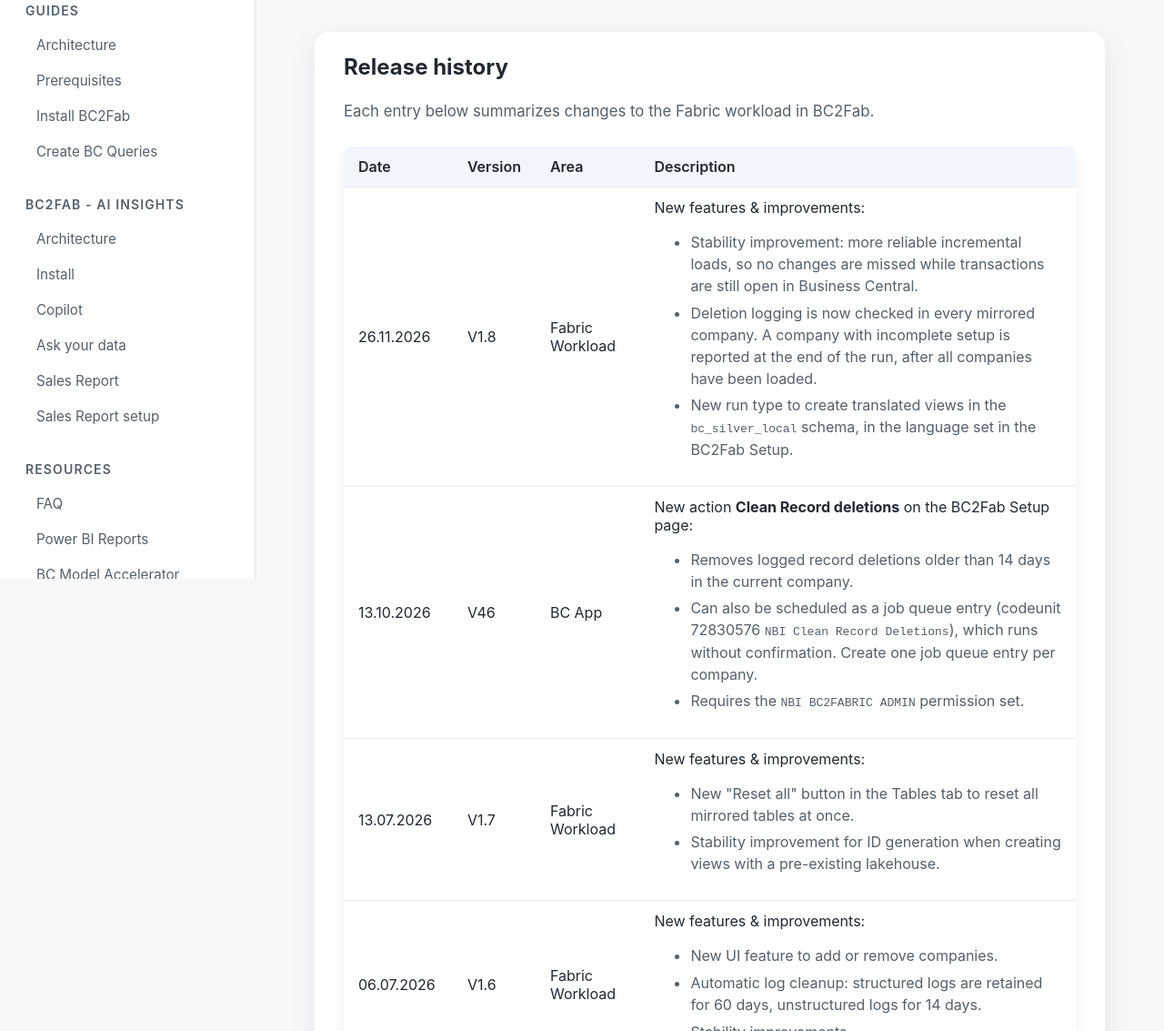
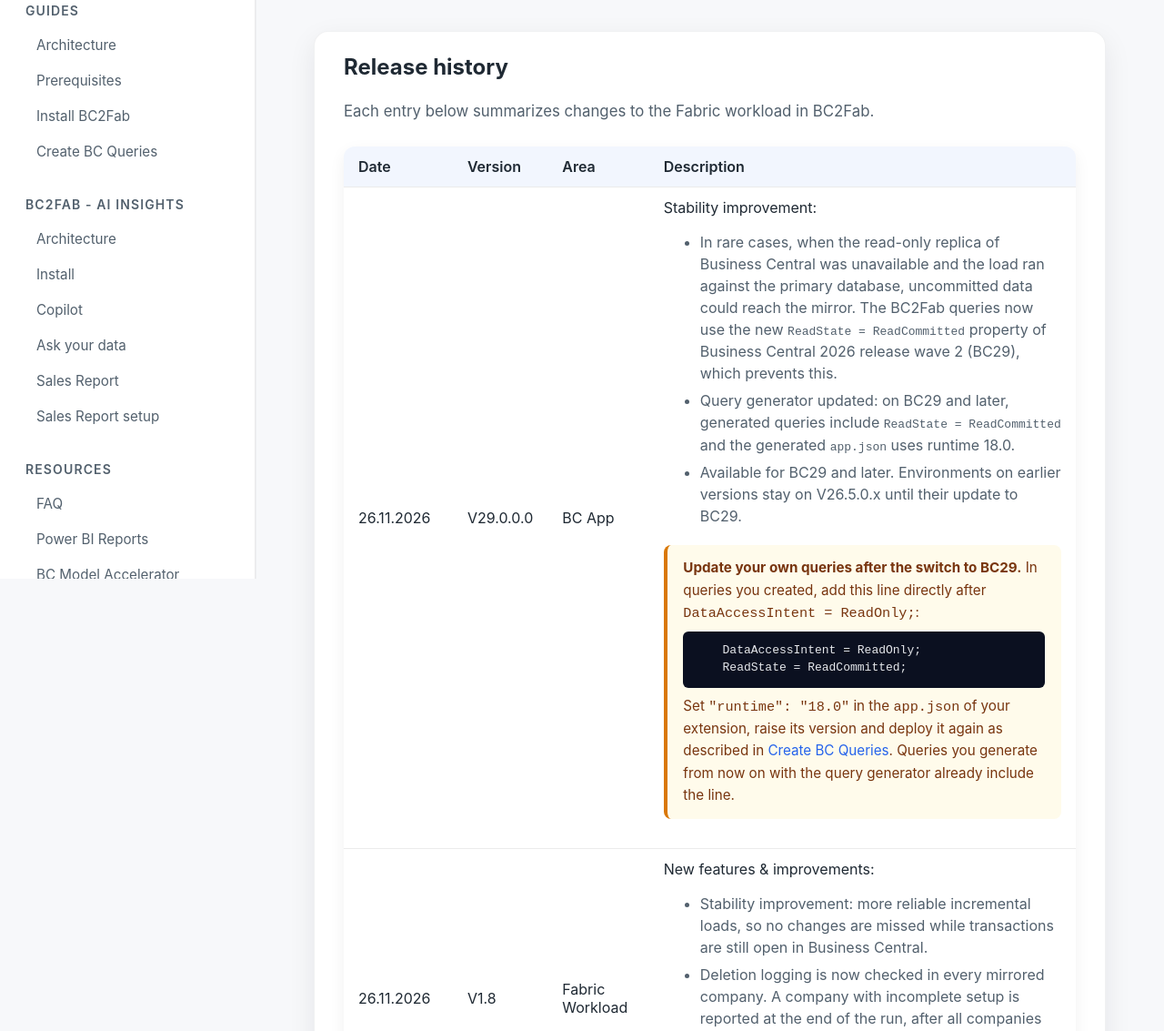
Before and after one commit to navida-Informationssysteme/bc2fabric.github.io, a plain HTML site: page guides/changelog.html in a window 1280 px wide. Shown: the part 220-1353 px from the top of the page at 91% size. Drawn offline with Linux system fonts and the light colour scheme.

Commit message:
changelog: add BC App V29.0.0.0, now live in AppSource
This reverts commit 610ac5a.

Co-Authored-By: Claude Opus 5.5 <noreply@anthropic.com>

```diff
--- a/guides/changelog.html
+++ b/guides/changelog.html
@@ -149,6 +149,41 @@
               </tr>
             </thead>
             <tbody>
+              <tr>
+                <td>26.11.2026</td>
+                <td>V29.0.0.0</td>
+                <td>BC App</td>
+                <td>
+                  Stability improvement:
+                  <ul>
+                    <li>
+                      In rare cases, when the read-only replica of Business Central was unavailable and
+                      the load ran against the primary database, uncommitted data could reach the mirror.
+                      The BC2Fab queries now use the new <code>ReadState = ReadCommitted</code> property
+                      of Business Central 2026 release wave 2 (BC29), which prevents this.
+                    </li>
+                    <li>
+                      Query generator updated: on BC29 and later, generated queries include
+                      <code>ReadState = ReadCommitted</code> and the generated <code>app.json</code> uses
+                      runtime 18.0.
+                    </li>
+                    <li>
+                      Available for BC29 and later. Environments on earlier versions stay on V26.5.0.x
+                      until their update to BC29.
+                    </li>                  </ul>
+                  <div class="callout callout-warning">
+                    <strong>Update your own queries after the switch to BC29.</strong>
+                    In queries you created, add this line directly after
+                    <code>DataAccessIntent = ReadOnly;</code>:
+                    <pre class="code-pre"><code>    DataAccessIntent = ReadOnly;
+    ReadState = ReadCommitted;</code></pre>
+                    Set <code>"runtime": "18.0"</code> in the <code>app.json</code> of your extension,
+                    raise its version and deploy it again as described in
+                    <a href="create-bc-queries.html">Create BC Queries</a>. Queries you generate from
+                    now on with the query generator already include the line.
+                  </div>
+                </td>
+              </tr>
               <tr>
                 <td>26.11.2026</td>
                 <td>V1.8</td>
```
